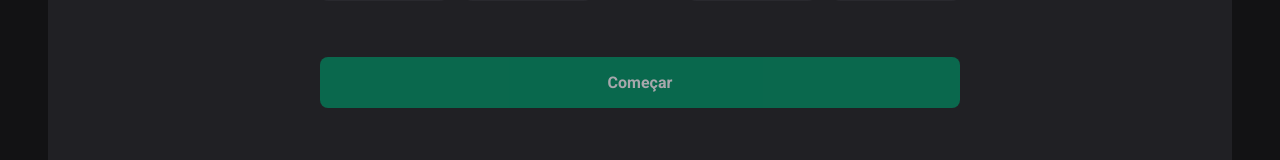
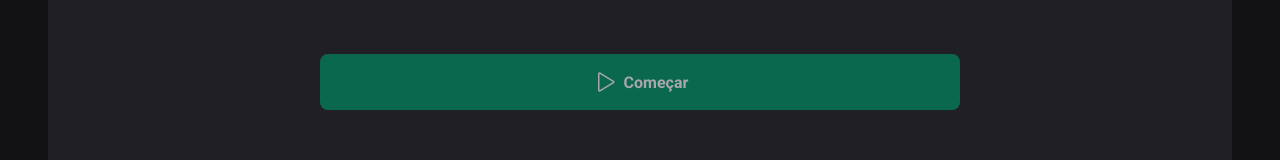
Before and after one commit to matheus-wallace/timer, a React (Vite) app: page / in a window 1280 px wide. Shown: the part 514-674 px from the top of the page. Built offline with nearby package versions, Linux system fonts and the light colour scheme.

Commit message:
fix: play icon and unused timeout

```diff
--- a/src/pages/home/Home.tsx
+++ b/src/pages/home/Home.tsx
@@ -13,7 +13,7 @@ import { useForm } from 'react-hook-form';
 import { zodResolver } from '@hookform/resolvers/zod';
 import zod from 'zod';
 import { useEffect, useState } from 'react';
-import { differenceInSeconds, set } from 'date-fns';
+import { differenceInSeconds } from 'date-fns';
 
 const newCycleFormValidationSchema = zod.object({
   task: zod.string().min(1, 'Please enter a task'),
@@ -40,7 +40,7 @@ const Home = () => {
   const activeCycle = cycles.find((cycle) => cycle.id === activeCycleId);
 
   useEffect(() => {
-    let interval: NodeJS.Timeout;
+    let interval: any;
     if (activeCycle) {
       interval = setInterval(() => {
         setAmountSecondsPassed(differenceInSeconds(new Date(), activeCycle.startDate));
@@ -144,6 +144,7 @@ const Home = () => {
           </StopCountdownButton>
         ) : (
           <StartCountdownButton disabled={isSubmitDisabled} type="submit">
+            <Play size={24} />
             Começar
           </StartCountdownButton>
         )}
```
